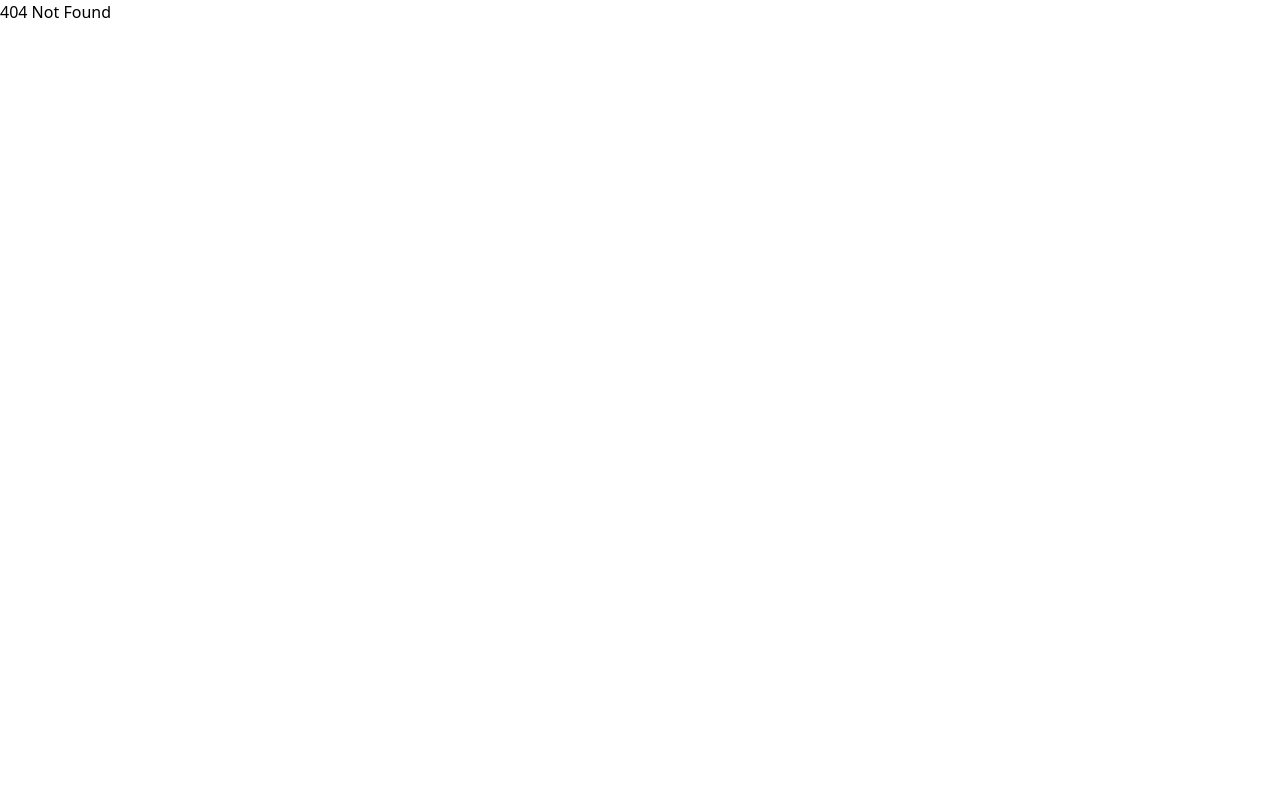
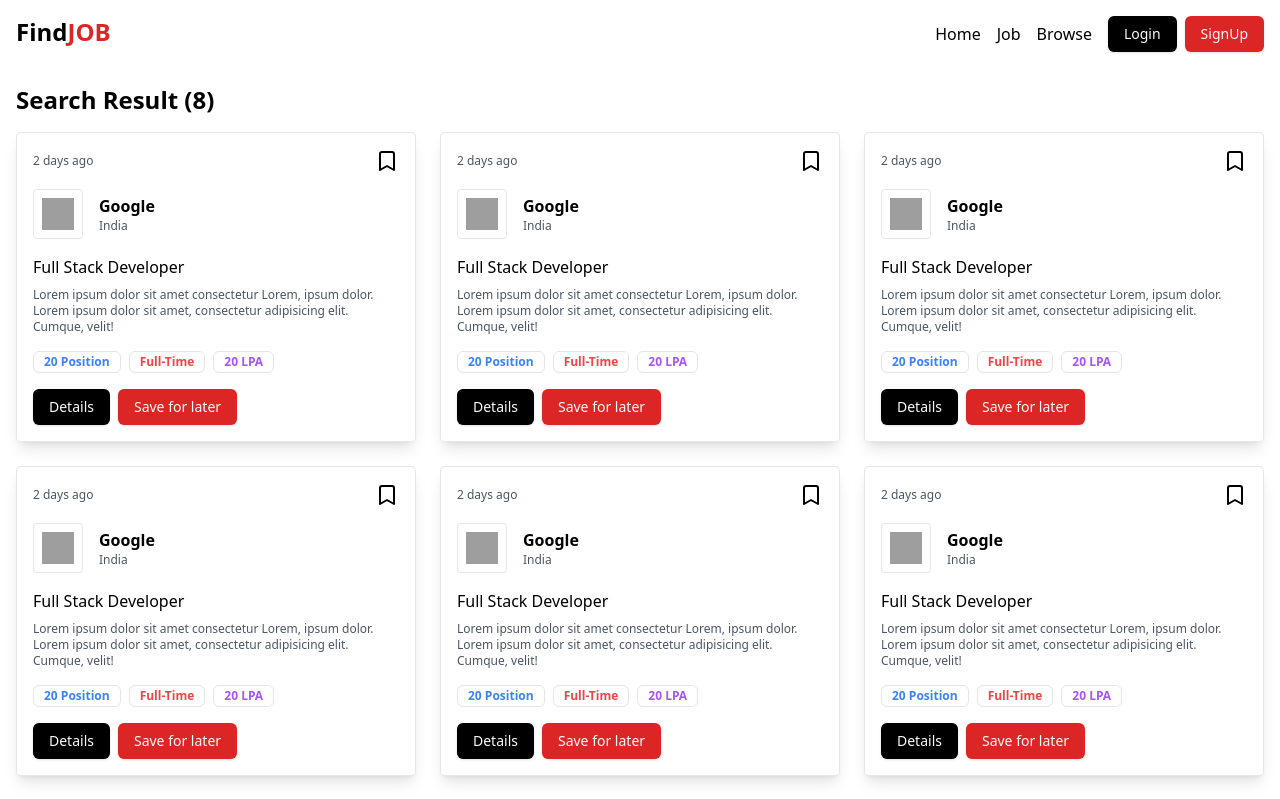
Before and after one commit to JayeshYadav07/Job-Portal, a React (Vite) app in the folder Frontend/: page /browse in a window 1280 px wide. Before the commit this address had no page. Shown: the top 799 px of the page. Built offline with nearby package versions, Linux system fonts and the light colour scheme; grey boxes are pictures that could not be loaded.

Commit message:
browse page UI created

```diff
--- /dev/null
+++ b/Frontend/src/pages/Browse.tsx
@@ -0,0 +1,23 @@
+import JobCard from "../components/JobCard";
+import Navbar from "../components/Navbar";
+
+function Browse() {
+	const randomJob = [1, 2, 3, 4, 6, 7, 8, 9];
+	return (
+		<div>
+			<Navbar />
+			<div className="max-w-screen-xl mx-auto px-4">
+				<h1 className="text-2xl font-bold my-4">
+					Search Result ({randomJob.length})
+				</h1>
+				<div className="grid grid-cols-1 md:grid-cols-2 lg:grid-cols-3 gap-6">
+					{randomJob.map((job, index) => (
+						<JobCard />
+					))}
+				</div>
+			</div>
+		</div>
+	);
+}
+
+export default Browse;
```
Also changed, not shown: Frontend/src/App.tsx (+6 -1 lines).
